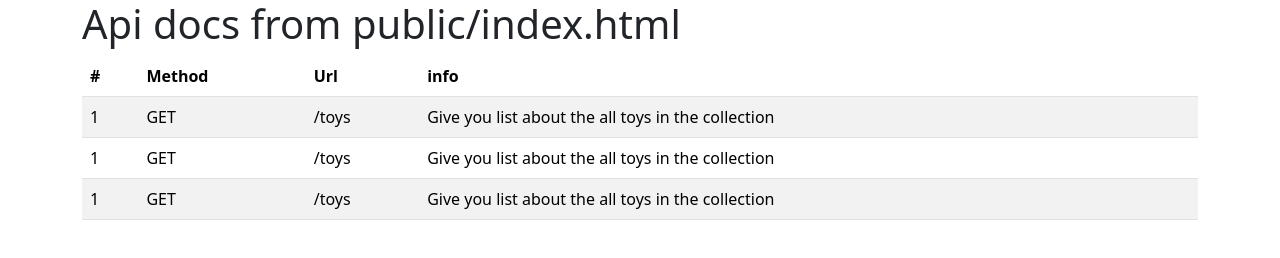
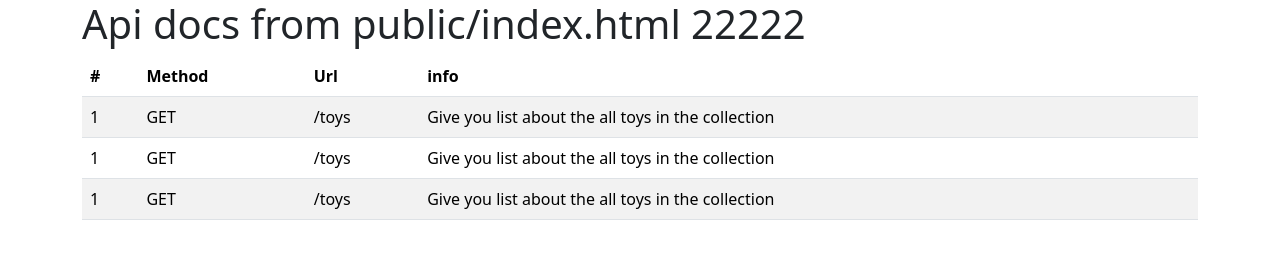
Before and after one commit to kokocorona/drinks_arial, a website: page public/index.html in a window 1280 px wide. Drawn offline with nearby package versions, Linux system fonts and the light colour scheme.

Commit message:
Add files via upload

```diff
--- a/public/index.html
+++ b/public/index.html
@@ -10,7 +10,7 @@
 </head>
 <body>
   <div class="container">
-    <h1>Api docs from public/index.html</h1>
+    <h1>Api docs from public/index.html 22222</h1>
     <table class="table table-striped">
       <thead>
         <tr>
```
